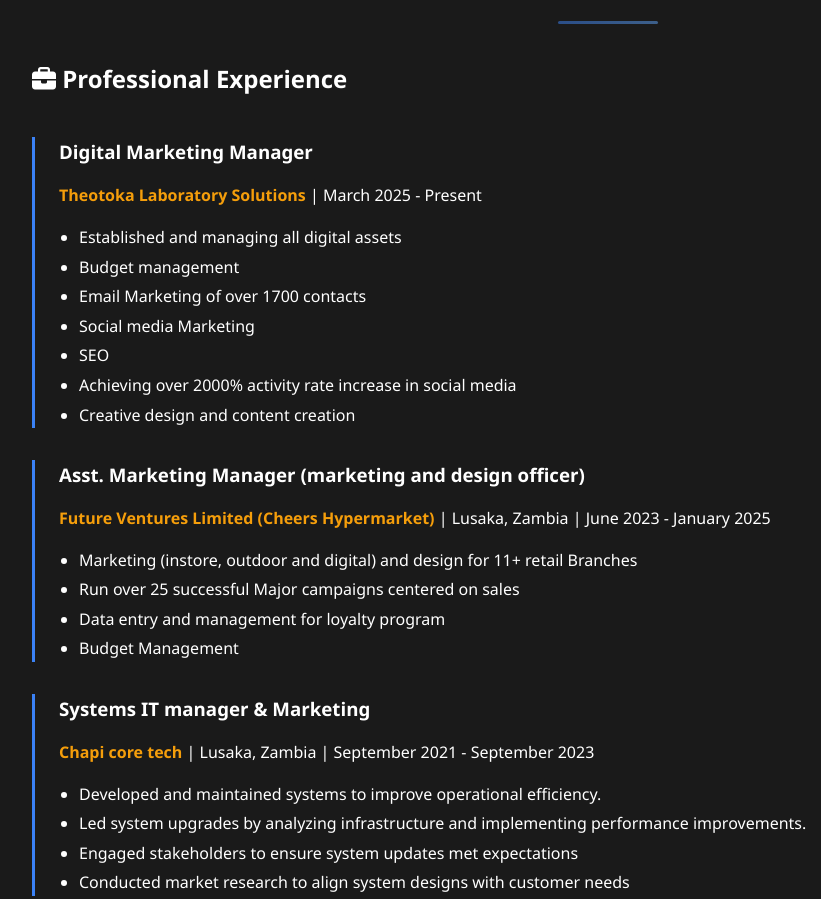
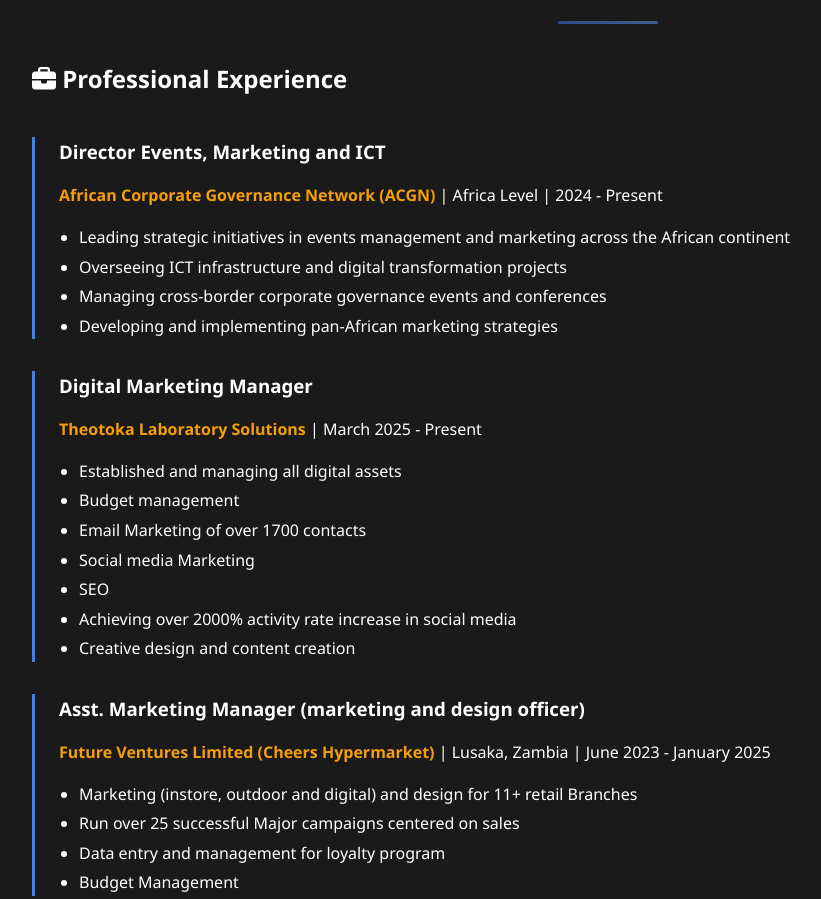
Before and after one commit to perviousch/pervious-profile, a plain HTML site: page index.html in a window 1280 px wide. Shown: the part 1720-2619 px from the top of the page, without its empty margins (32-853 px from the left). Drawn offline with Linux system fonts and the light colour scheme.

Commit message:
Update index.html

```diff
--- a/index.html
+++ b/index.html
@@ -630,6 +630,16 @@
             <h2><i class="fas fa-briefcase"></i> Professional Experience</h2>
             <div class="toggle-content show">
                 <div class="experience-item">
+                    <h3>Director Events, Marketing and ICT</h3>
+                    <p><strong>African Corporate Governance Network (ACGN)</strong> | Africa Level | 2024 - Present</p>
+                    <ul>
+                        <li>Leading strategic initiatives in events management and marketing across the African continent</li>
+                        <li>Overseeing ICT infrastructure and digital transformation projects</li>
+                        <li>Managing cross-border corporate governance events and conferences</li>
+                        <li>Developing and implementing pan-African marketing strategies</li>
+                    </ul>
+                </div>
+                <div class="experience-item">
                     <h3>Digital Marketing Manager</h3>
                     <p><strong>Theotoka Laboratory Solutions</strong> | March 2025 - Present</p>
                     <ul>
@@ -790,6 +800,7 @@
             </div>
             <h3><i class="fas fa-handshake"></i> Partnered With</h3>
             <div class="partners">
+                <span class="partner">African Corporate Governance Network (ACGN)</span>
                 <span class="partner">Cheers Hypermarket</span>
                 <span class="partner">Future Distribution</span>
                 <span class="partner">Chapi Core Tech</span>
```
